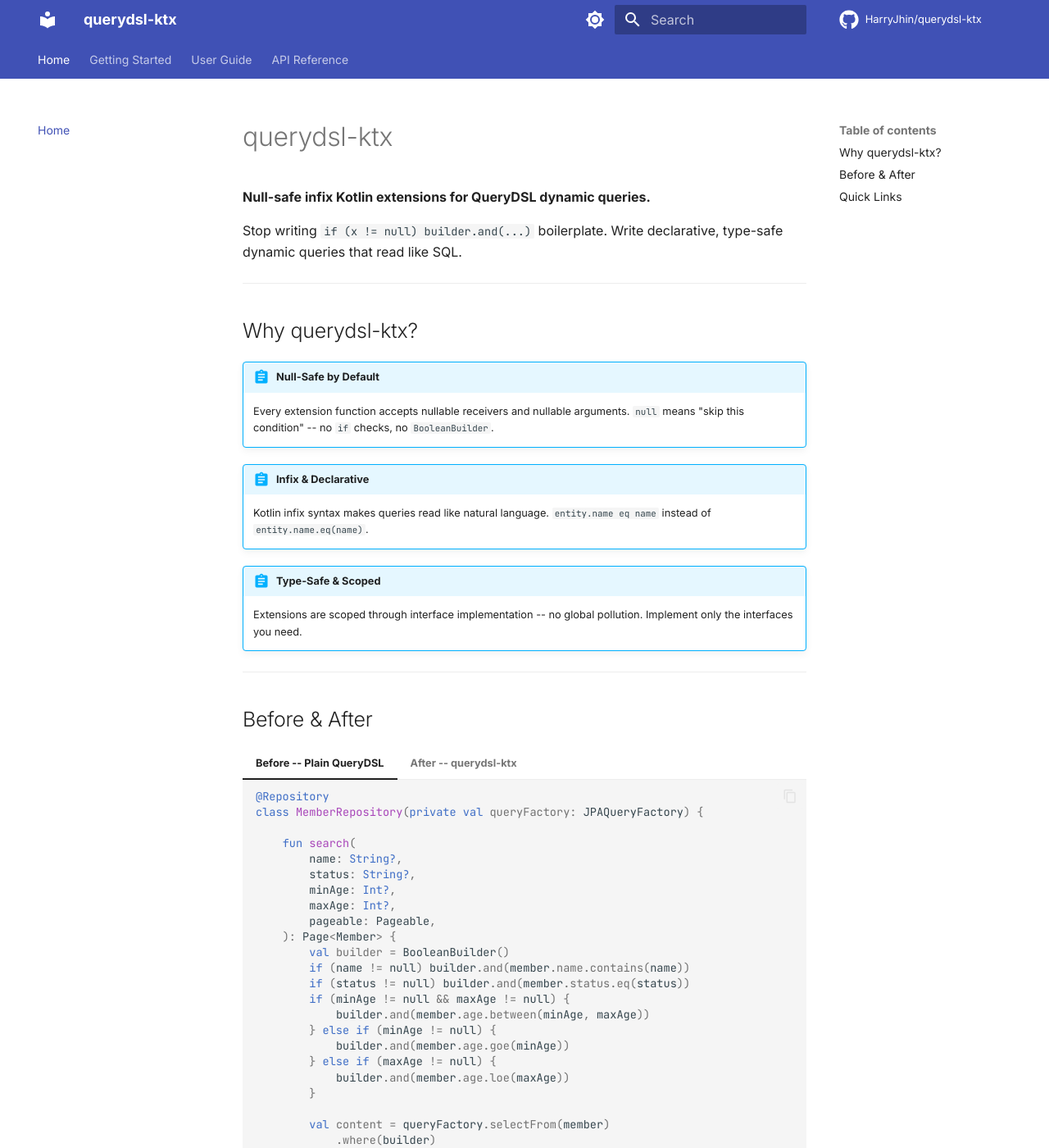
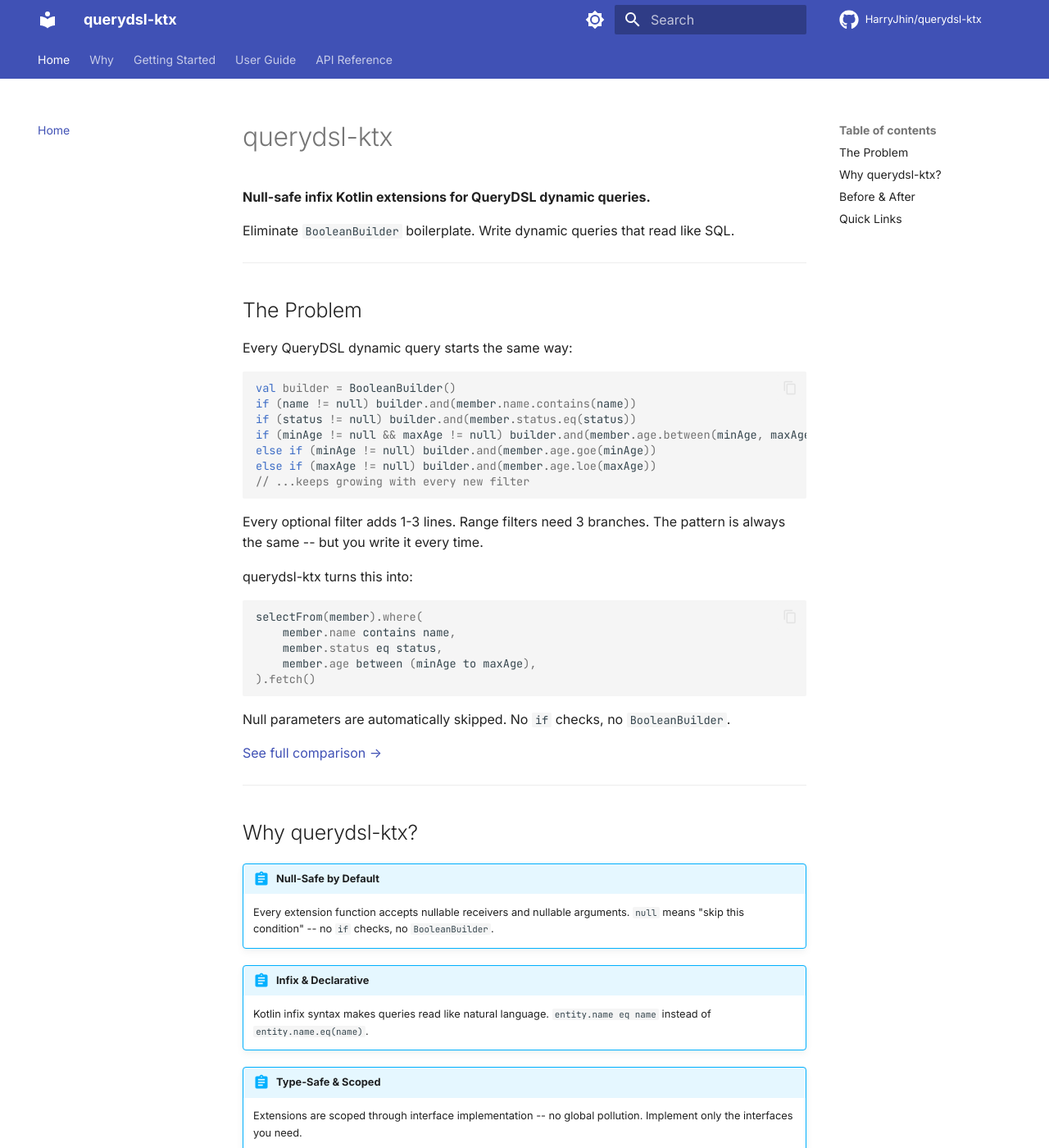
Before and after one commit to HarryJhin/querydsl-ktx, an MkDocs documentation site: the page built from docs/index.md, in a window 1280 px wide and 1400 px high. Shown: the whole window at 82% size. Built offline with MkDocs 1.6.1 and Material for MkDocs 9.7.7, drawn with Linux system fonts in a browser that asks for light colours; comment, search, counter and statistics services are not loaded.

Commit message:
Why 페이지 추가 + 랜딩 The Problem 섹션 추가
Co-Authored-By: Claude Opus 4.6 (1M context) <noreply@anthropic.com>

````diff
--- a/docs/index.md
+++ b/docs/index.md
@@ -2,8 +2,40 @@
 
 **Null-safe infix Kotlin extensions for QueryDSL dynamic queries.**
 
-Stop writing `if (x != null) builder.and(...)` boilerplate.
-Write declarative, type-safe dynamic queries that read like SQL.
+Eliminate `BooleanBuilder` boilerplate. Write dynamic queries that read like SQL.
+
+---
+
+## The Problem
+
+Every QueryDSL dynamic query starts the same way:
+
+```kotlin
+val builder = BooleanBuilder()
+if (name != null) builder.and(member.name.contains(name))
+if (status != null) builder.and(member.status.eq(status))
+if (minAge != null && maxAge != null) builder.and(member.age.between(minAge, maxAge))
+else if (minAge != null) builder.and(member.age.goe(minAge))
+else if (maxAge != null) builder.and(member.age.loe(maxAge))
+// ...keeps growing with every new filter
+```
+
+Every optional filter adds 1-3 lines. Range filters need 3 branches.
+The pattern is always the same -- but you write it every time.
+
+querydsl-ktx turns this into:
+
+```kotlin
+selectFrom(member).where(
+    member.name contains name,
+    member.status eq status,
+    member.age between (minAge to maxAge),
+).fetch()
+```
+
+Null parameters are automatically skipped. No `if` checks, no `BooleanBuilder`.
+
+[See full comparison →](why.md)
 
 ---
 
--- a/mkdocs.yml
+++ b/mkdocs.yml
@@ -60,6 +60,7 @@ markdown_extensions:
 
 nav:
   - Home: index.md
+  - Why: why.md
   - Getting Started:
     - Installation: getting-started/installation.md
     - Quick Start: getting-started/quick-start.md
````
Also changed, not shown: docs/why.md (added, +156 -0 lines).
